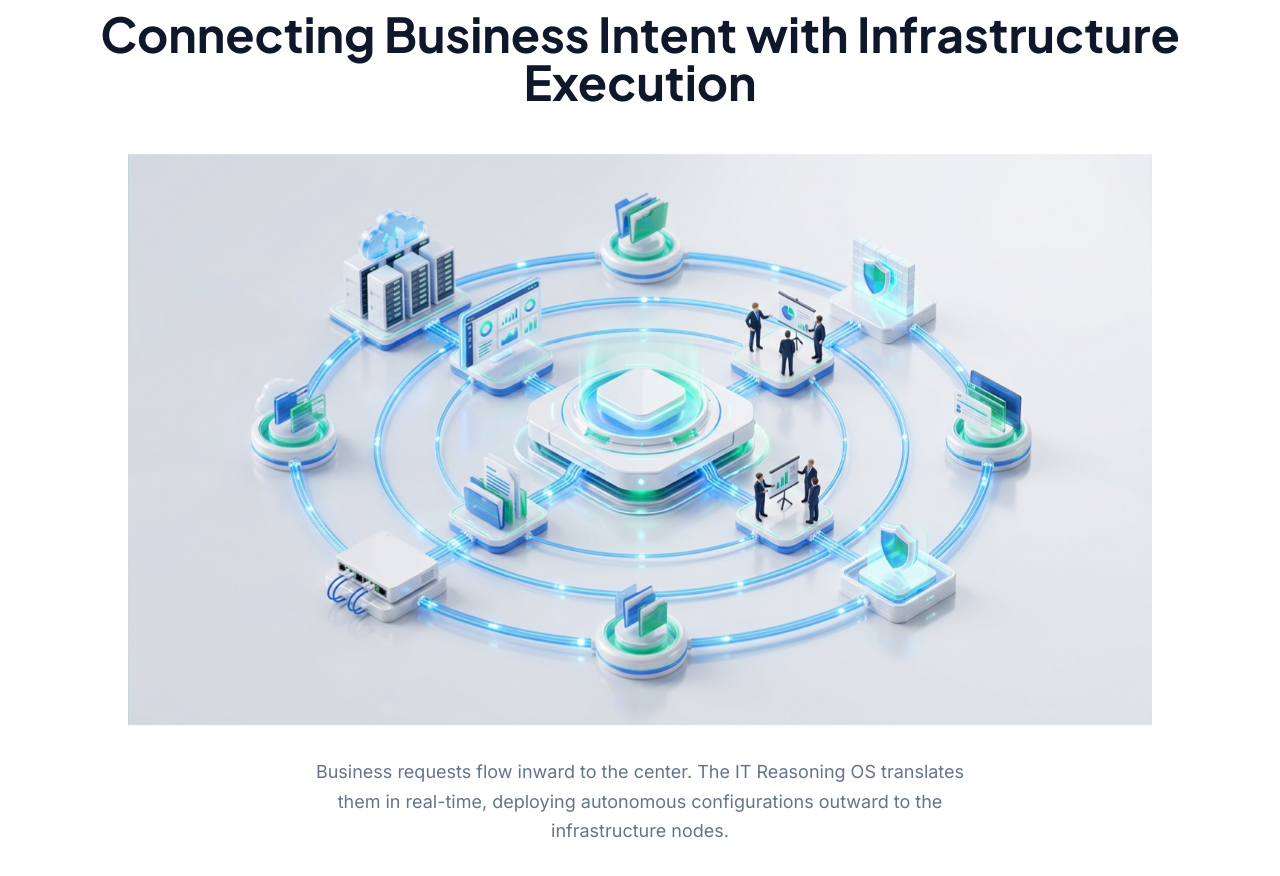
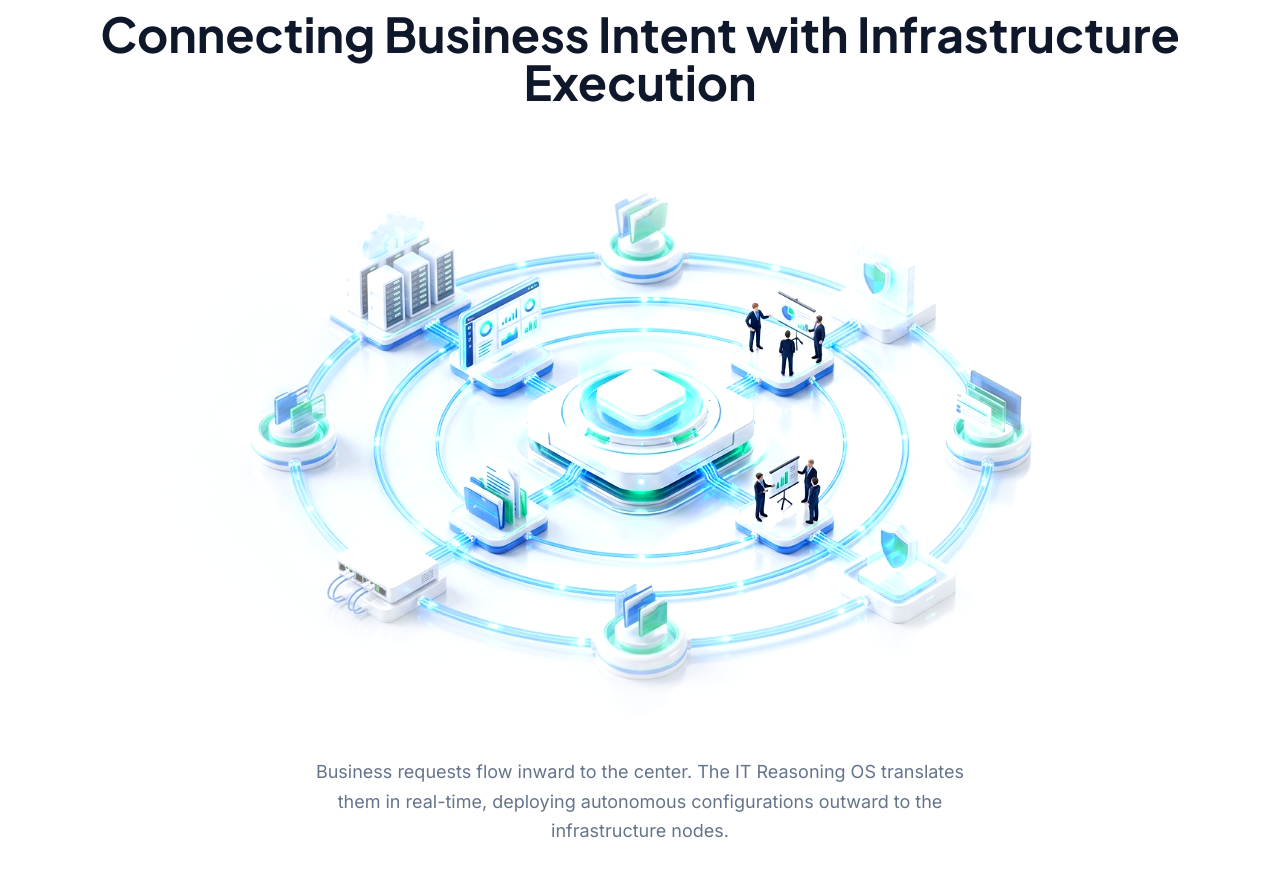
Before and after one commit to jplapersonal/beziro-landing, a website: page public/index.html in a window 1280 px wide. Shown: the part 7400-8276 px from the top of the page. Drawn offline with nearby package versions, Linux system fonts and the light colour scheme.

Commit message:
style(landing): apply radial mask to blend architecture diagram into background

```diff
--- a/public/index.html
+++ b/public/index.html
@@ -823,7 +823,7 @@
             </h3>
 
             <div class="relative max-w-5xl mx-auto flex justify-center">
-                <img src="/architecture-radial-light.jpg" alt="Beziro Radial Architecture" class="w-full h-auto object-contain mix-blend-multiply filter contrast-105" />
+                <img src="/architecture-radial-light.jpg" alt="Beziro Radial Architecture" class="w-full h-auto object-contain mix-blend-multiply filter contrast-125 brightness-105" style="-webkit-mask-image: radial-gradient(50% 50% at 50% 50%, black 50%, transparent 100%); mask-image: radial-gradient(50% 50% at 50% 50%, black 50%, transparent 100%);" />
             </div>
 
             <p class="mt-8 text-slate-500 max-w-2xl mx-auto text-lg leading-relaxed">
```
